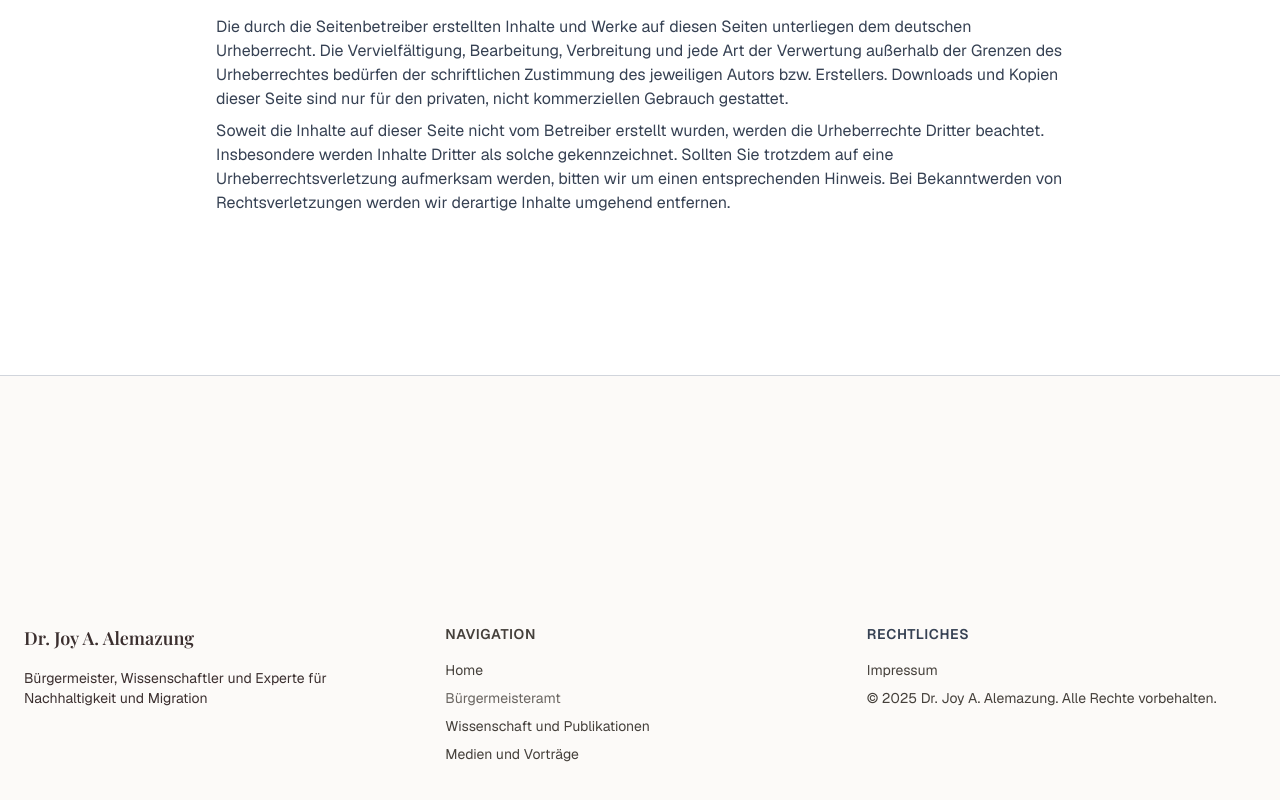
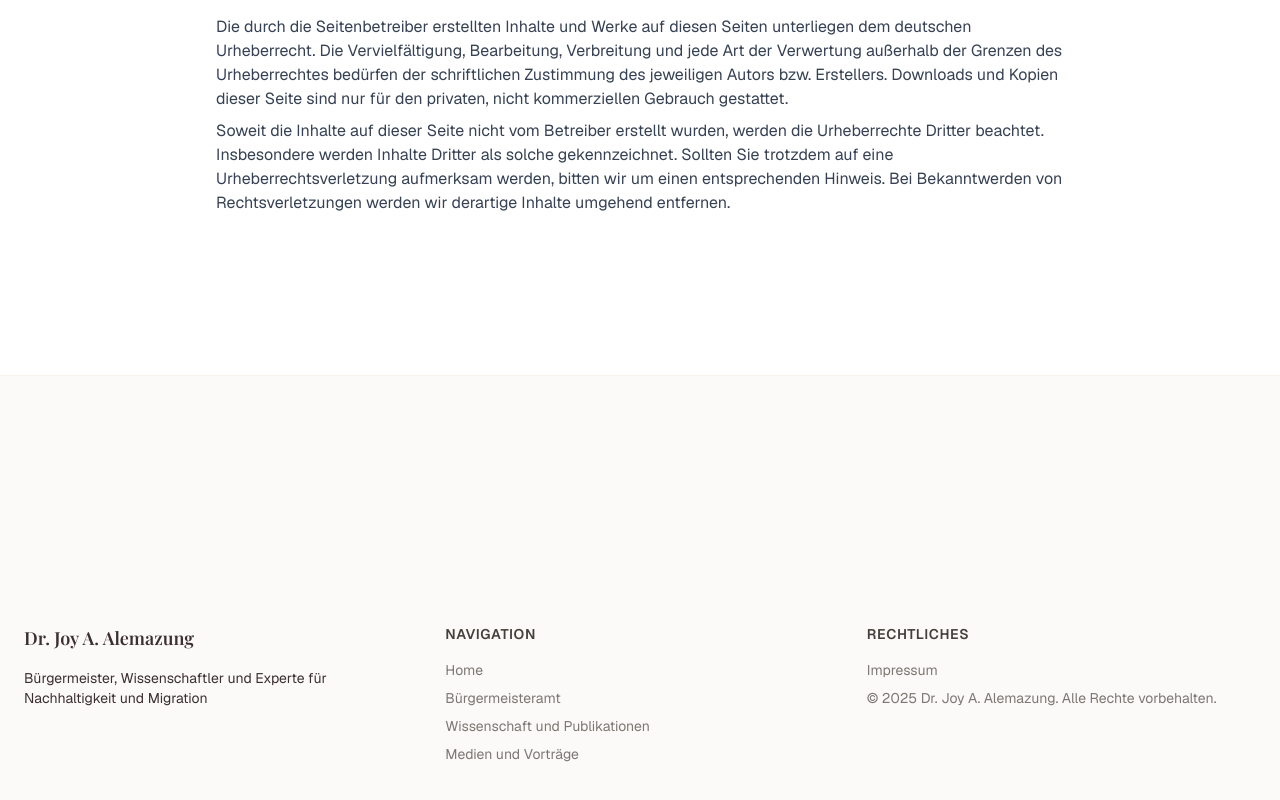
Before and after one commit to Davidcode2/dr-joy-alemazung, a Next.js app: page /en/impressum in a window 1280 px wide. Shown: the part 1344-2144 px from the top of the page. Built offline with nearby package versions, Linux system fonts and the light colour scheme; a web font is replaced by a local one.

Commit message:
Color adjustments

```diff
--- a/src/app/globals.css
+++ b/src/app/globals.css
@@ -106,8 +106,8 @@ body {
   --strong-accent: hsl(30, 85%, 41%);
   --grey-accent: hsl(30, 8%, 60%);
   --muted-accent: hsl(30, 15%, 55%);
-  --ultralight-accent: hsl(30, 15%, 55%);
-  --megalight-accent: hsl(30, 15%, 75%);
+  --ultralight-accent: hsl(30, 15%, 35%);
+  --megalight-accent: hsl(30, 15%, 25%);
   --primary: #deb887;
   --secondary: #f5deb3;
   --success: hsl(120, 40%, 60%);
--- a/src/components/footer.tsx
+++ b/src/components/footer.tsx
@@ -6,7 +6,7 @@ type FooterProps = {
 
 export default function Footer({ locale }: FooterProps) {
   return (
-    <footer className="w-full border-t border-gray-300 dark:border-gray-700 bg-(--ultralight-accent)/20">
+    <footer className="w-full border-t border-(--ultralight-accent)/40 dark:border-gray-700 bg-(--ultralight-accent)/20">
       <div className="max-w-7xl mx-auto px-6 pt-62 pb-40">
         <div className="grid grid-cols-1 md:grid-cols-3 gap-8">
           {/* About Section */}
@@ -29,7 +29,7 @@ export default function Footer({ locale }: FooterProps) {
               <li>
                 <Link
                   href={`/${locale}`}
-                  className="text-(--grey-accent) hover:text-(--grey-accent) transition"
+                  className="text-(--grey-accent)/70 hover:text-(--grey-accent) transition"
                 >
                   Home
                 </Link>
@@ -37,7 +37,7 @@ export default function Footer({ locale }: FooterProps) {
               <li>
                 <Link
                   href={`/${locale}/buergermeisterliches`}
-                  className="text-(--grey-accent)/80 hover:text-(--grey-accent) transition"
+                  className="text-(--grey-accent)/70 hover:text-(--grey-accent) transition"
                 >
                   Bürgermeisteramt
                 </Link>
@@ -45,7 +45,7 @@ export default function Footer({ locale }: FooterProps) {
               <li>
                 <Link
                   href={`/${locale}/wissenschaft-und-publikationen`}
-                  className="text-(--grey-accent) hover:text-(--grey-accent) transition"
+                  className="text-(--grey-accent)/70 hover:text-(--grey-accent) transition"
                 >
                   Wissenschaft und Publikationen
                 </Link>
@@ -53,7 +53,7 @@ export default function Footer({ locale }: FooterProps) {
               <li>
                 <Link
                   href={`/${locale}/vortraege-und-medien`}
-                  className="text-(--grey-accent) hover:text-(--grey-accent) transition"
+                  className="text-(--grey-accent)/70 hover:text-(--grey-accent) transition"
                 >
                   Medien und Vorträge
                 </Link>
@@ -63,19 +63,19 @@ export default function Footer({ locale }: FooterProps) {
 
           {/* Legal */}
           <div>
-            <h4 className="font-semibold mb-4 text-sm uppercase tracking-wider text-gray-700 dark:text-gray-300">
+            <h4 className="font-semibold mb-4 text-sm uppercase tracking-wider text-(--grey-accent)">
               Rechtliches
             </h4>
             <ul className="space-y-2 text-sm">
               <li>
                 <Link
                   href={`/${locale}/impressum`}
-                  className="text-(--grey-accent) hover:text-(--grey-accent) transition"
+                  className="text-(--grey-accent)/70 hover:text-(--grey-accent) transition"
                 >
                   Impressum
                 </Link>
               </li>
-              <li className="text-(--grey-accent) hover:text-(--grey-accent) transition">
+              <li className="text-(--grey-accent)/70">
                 © {new Date().getFullYear()} Dr. Joy A. Alemazung. Alle Rechte
                 vorbehalten.
               </li>
--- a/src/components/quote.tsx
+++ b/src/components/quote.tsx
@@ -1,7 +1,7 @@
 export default function Quote() {
   return (
     <div className="bg-(--ultralight-accent) py-50 lg:py-80  w-full">
-      <div className="lg:w-2/3 mx-auto text-(--dark-accent) dark:text-(--ultra-accent)">
+      <div className="lg:w-2/3 mx-auto text-(--dark-accent) dark:text-foreground">
         <div className="flex px-6 ">
           <span className="content-center text-8xl font-serif mr-8 leading-none">
             „
```
